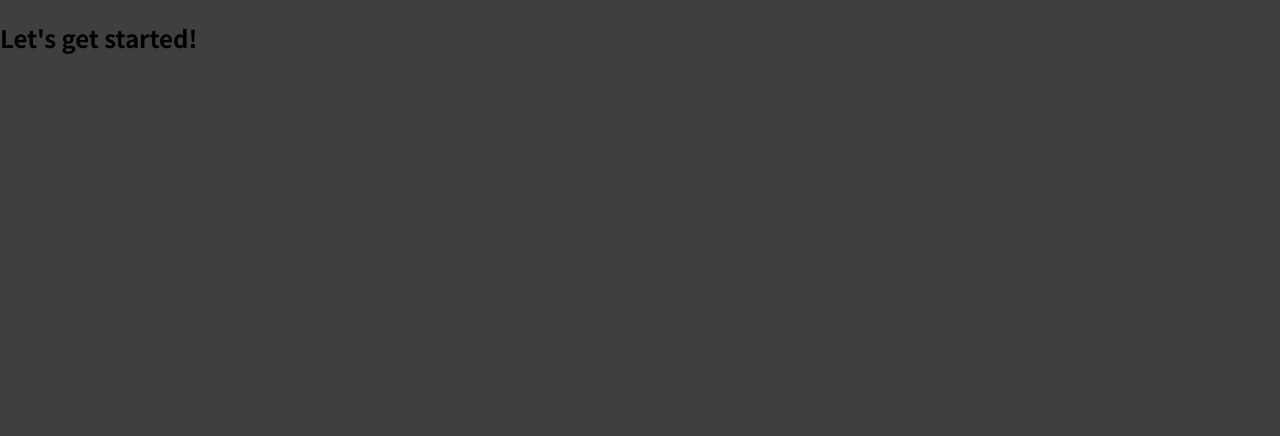
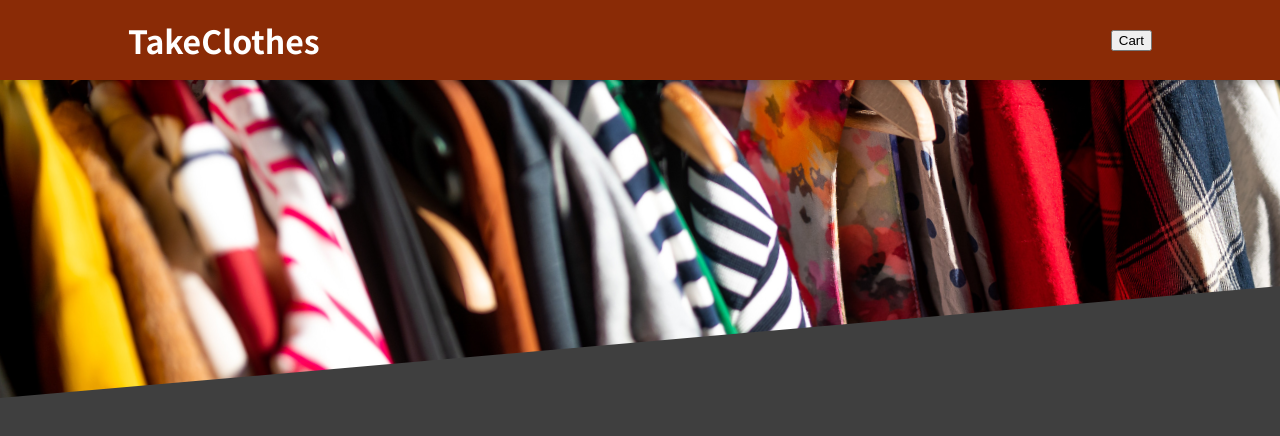
Before and after one commit to PiotrRegulski/clothing-store, a React (Create React App) app: page / in a window 1280 px wide. Shown: the top 436 px of the page. Built offline with nearby package versions, Linux system fonts and the light colour scheme.

Commit message:
Createin' Header component

```diff
--- a/src/App.js
+++ b/src/App.js
@@ -1,7 +1,10 @@
+
+import Header from "./components/Layout/Header";
+
 function App() {
   return (
     <div>
-      <h2>Let's get started!</h2>
+    <Header />
     </div>
   );
 }
--- /dev/null
+++ b/src/components/Layout/Header.js
@@ -0,0 +1,17 @@
+import { Fragment } from "react";
+import HeaderImage from "../../assets/headerPhoto.jpg";
+import classes from "./Header.module.css";
+const Header = (props) => {
+  return (
+    <Fragment>
+      <header className={classes.header}>
+        <h1>TakeClothes</h1>
+        <button>Cart</button>
+      </header>
+      <div className={classes["main-image"]}>
+        <img src={HeaderImage} alt="clothes hanging on a hanger" />
+      </div>
+    </Fragment>
+  );
+};
+export default Header;
--- /dev/null
+++ b/src/components/Layout/Header.module.css
@@ -0,0 +1,29 @@
+.header {
+    position: fixed;
+    top: 0;
+    left: 0;
+    width: 100%;
+    height: 5rem;
+    background-color: #8a2b06;
+    color: white;
+    display: flex;
+    justify-content: space-between;
+    align-items: center;
+    padding: 0 10%;
+    box-shadow: 0 2px 8px rgba(0, 0, 0, 0.25);
+    z-index: 10;
+  }
+
+  .main-image {
+    width: 100%;
+    height: 25rem;
+    z-index: 0;
+    overflow: hidden;
+  }
+
+  .main-image img {
+    width: 110%;
+    height: 100%;
+    object-fit: cover;
+    transform: rotateZ(-5deg) translateY(-4rem) translateX(-1rem);
+  }
```
Also changed, not shown: src/assets/headerPhoto.jpg (added).
